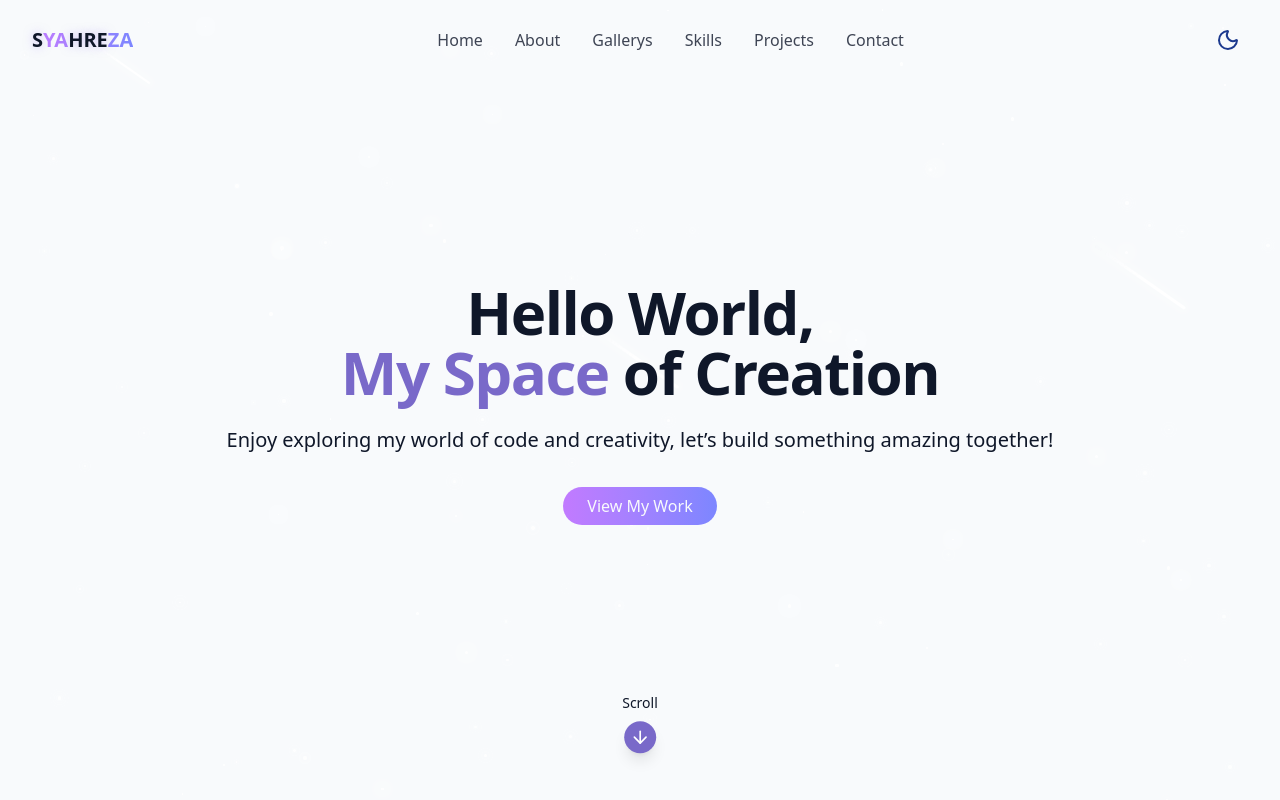
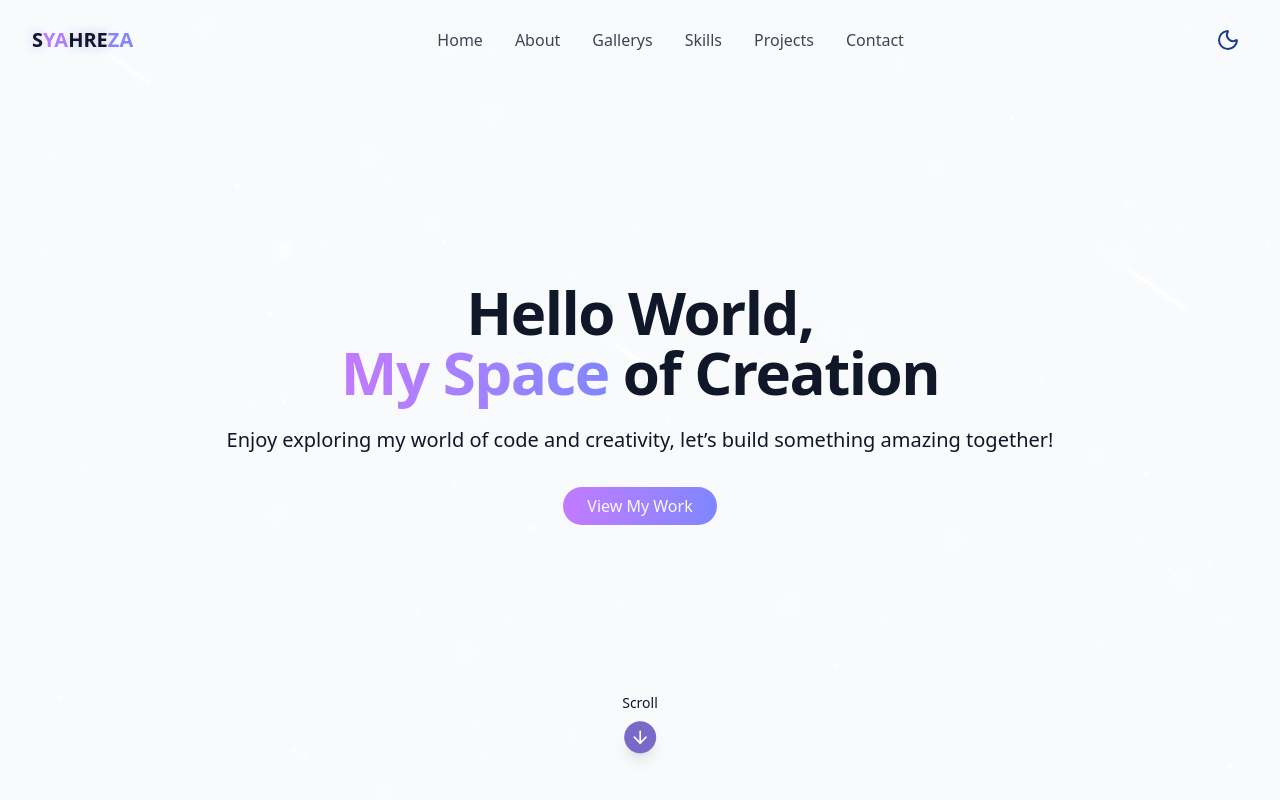
Before and after one commit to yazasyahreza/syahreza-porto, a React (Vite) app: page / in a window 1280 px wide. Shown: the top 800 px of the page. Built offline with nearby package versions, Linux system fonts and the light colour scheme.

Commit message:
My Space gradient

```diff
--- a/src/components/HeroSection.jsx
+++ b/src/components/HeroSection.jsx
@@ -17,7 +17,7 @@ export const HeroSection = () => {
               Hello World,
             </span>{" "}
             <br />{" "}
-            <span className="text-primary opacity-0 animate-fade-in-delay-1">
+            <span className="bg-gradient-to-r from-purple-400 to-indigo-400 bg-clip-text text-transparent animate-fade-in-delay-1">
               {" "}
               My Space{" "}
             </span>{" "}
```
